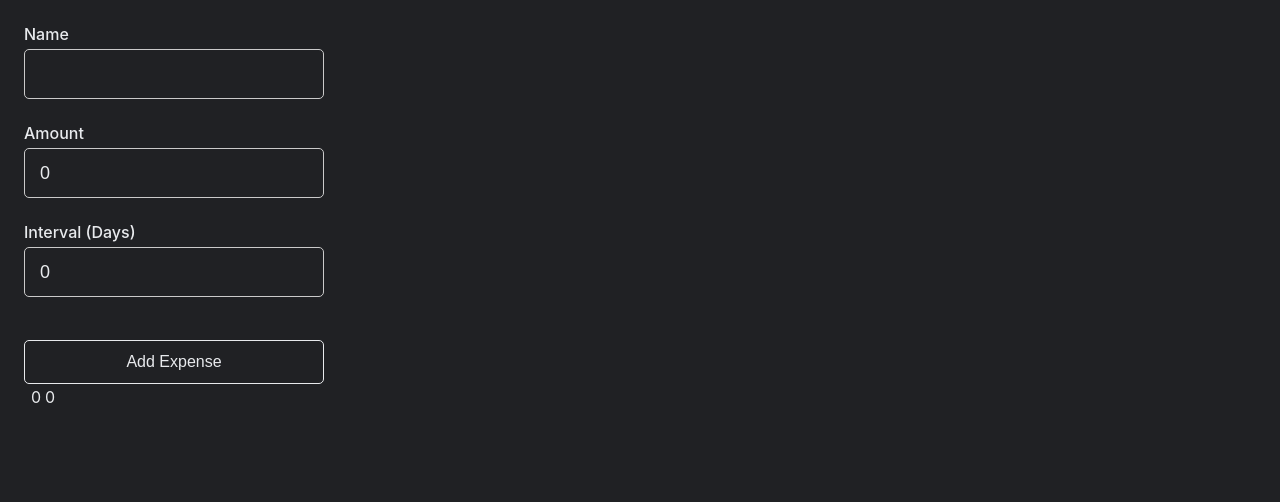
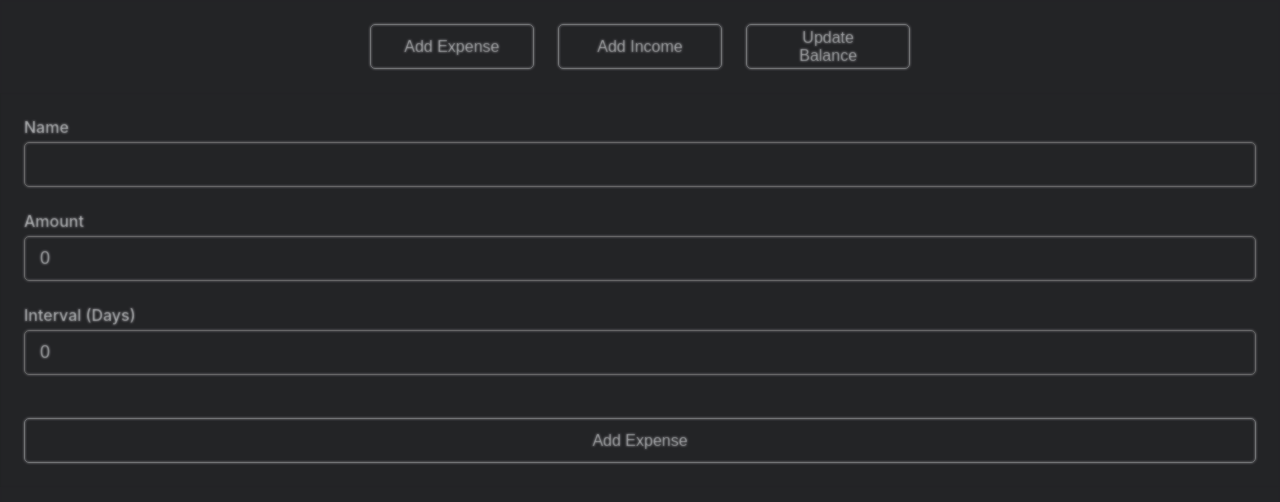
Before and after one commit to nathanaelmayne/budgeting, a React (Create React App) app in the folder Budgeting.Web/ClientApp/: page / in a window 1280 px wide. Both pictures are taken after a click on the button "Add Expense". Shown: the top 502 px of the page. Built offline with nearby package versions, Linux system fonts and the light colour scheme.

Commit message:
Added modal component

```diff
--- a/Budgeting.Web/ClientApp/public/index.html
+++ b/Budgeting.Web/ClientApp/public/index.html
@@ -1,43 +1,28 @@
 <!DOCTYPE html>
 <html lang="en">
-  <head>
-    <meta charset="utf-8" />
-    <link rel="icon" href="%PUBLIC_URL%/favicon.ico" />
-    <meta name="viewport" content="width=device-width, initial-scale=1" />
-    <meta name="theme-color" content="#000000" />
-    <meta
-      name="description"
-      content="Web site created using create-react-app"
-    />
-    <link rel="apple-touch-icon" href="%PUBLIC_URL%/logo192.png" />
-    <!--
-      manifest.json provides metadata used when your web app is installed on a
-      user's mobile device or desktop. See https://developers.google.com/web/fundamentals/web-app-manifest/
-    -->
-    <link rel="manifest" href="%PUBLIC_URL%/manifest.json" />
-    <!--
-      Notice the use of %PUBLIC_URL% in the tags above.
-      It will be replaced with the URL of the `public` folder during the build.
-      Only files inside the `public` folder can be referenced from the HTML.
 
-      Unlike "/favicon.ico" or "favicon.ico", "%PUBLIC_URL%/favicon.ico" will
-      work correctly both with client-side routing and a non-root public URL.
-      Learn how to configure a non-root public URL by running `npm run build`.
-    -->
-    <title>React App</title>
-  </head>
-  <body>
-    <noscript>You need to enable JavaScript to run this app.</noscript>
-    <div id="root"></div>
-    <!--
-      This HTML file is a template.
-      If you open it directly in the browser, you will see an empty page.
+<head>
+  <meta charset="utf-8" />
+  <link rel="icon"
+        href="%PUBLIC_URL%/favicon.ico" />
+  <meta name="viewport"
+        content="width=device-width, initial-scale=1" />
+  <meta name="theme-color"
+        content="#000000" />
+  <meta name="description"
+        content="Web site created using create-react-app" />
+  <link rel="apple-touch-icon"
+        href="%PUBLIC_URL%/logo192.png" />
+  <link rel="manifest"
+        href="%PUBLIC_URL%/manifest.json" />
+  <title>React App</title>
+</head>
 
-      You can add webfonts, meta tags, or analytics to this file.
-      The build step will place the bundled scripts into the <body> tag.
+<body>
+  <noscript>You need to enable JavaScript to run this app.</noscript>
+  <div id="root"></div>
+  <div id="backdrop-root"></div>
+  <div id="overlay-root"></div>
+</body>
 
-      To begin the development, run `npm start` or `yarn start`.
-      To create a production bundle, use `npm run build` or `yarn build`.
-    -->
-  </body>
 </html>
--- a/Budgeting.Web/ClientApp/src/App.scss
+++ b/Budgeting.Web/ClientApp/src/App.scss
@@ -1,7 +1,13 @@
 .App {
-  padding: 24px;
+  display: flex;
+  justify-content: center;
+
+  .main-container {
+    padding: 24px 0;
+    max-width: 1000px;
+    .actions {
+      display: flex;
+      gap: 24px;
+    }
+  }
 }
-
-.ExpenseForm {
-  width: 300px;
-}
--- a/Budgeting.Web/ClientApp/src/App.tsx
+++ b/Budgeting.Web/ClientApp/src/App.tsx
@@ -1,18 +1,37 @@
 import React from 'react';
 import './App.scss';
 import ExpenseForm from './components/expense-form/ExpenseForm';
+import Modal from './components/modal/Modal';
+import TextButton from './components/text-button/TextButton';
 import { Expense } from './models/expense.model';
 
 function App() {
+  const [showModal, setShowModal] = React.useState(false);
   const [expenses, setExpenses] = React.useState<Expense[]>([]);
 
   function handleAddExpense(expense: Expense) {
     setExpenses((prevState) => [...prevState, expense]);
+    setShowModal(false);
+  }
+
+  function openAddExpenseDialog() {
+    setShowModal(true);
   }
 
   return (
     <div className="App">
-      <ExpenseForm onAddExpense={(e) => handleAddExpense(e)} />
+      <div className="main-container">
+        <div className="actions">
+          <TextButton onClick={() => openAddExpenseDialog()}>
+            Add Expense
+          </TextButton>
+          <TextButton onClick={() => openAddExpenseDialog()}>
+            Add Income
+          </TextButton>
+          <TextButton onClick={() => openAddExpenseDialog()}>
+            Update Balance
+          </TextButton>
+        </div>
         <div className="historical-expenses">
           <table>
             <tbody>
@@ -27,6 +46,13 @@ function App() {
           </table>
         </div>
       </div>
+
+      {showModal && (
+        <Modal>
+          <ExpenseForm onAddExpense={(e) => handleAddExpense(e)} />
+        </Modal>
+      )}
+    </div>
   );
 }
 
--- a/Budgeting.Web/ClientApp/src/components/input-field/InputField.scss
+++ b/Budgeting.Web/ClientApp/src/components/input-field/InputField.scss
@@ -8,7 +8,7 @@
 
 input {
   width: 100%;
-  height: 50px;
+  height: 45px;
   border-radius: 5px;
   box-shadow: none;
   border: 1px solid #cacaca;
--- /dev/null
+++ b/Budgeting.Web/ClientApp/src/components/modal/Modal.scss
@@ -0,0 +1,22 @@
+.Modal {
+  box-shadow: inset 1px 1px 0 rgb(0 0 0 / 10%), inset 0 -1px 0 rgb(0 0 0 / 7%);
+  z-index: 4001;
+  padding: 24px;
+}
+
+.Backdrop {
+  position: fixed;
+  top: 0;
+  right: 0;
+  bottom: 0;
+  left: 0;
+  background-color: rgba(51, 51, 51, 0.3);
+  backdrop-filter: blur(1px);
+  opacity: 0.75;
+  transition: all 100ms cubic-bezier(0.4, 0, 0.2, 1);
+  transition-delay: 200ms;
+  display: flex;
+  align-items: center;
+  justify-content: center;
+  z-index: 4000;
+}
--- /dev/null
+++ b/Budgeting.Web/ClientApp/src/components/modal/Modal.tsx
@@ -0,0 +1,43 @@
+import React, { Component, ReactNode } from 'react';
+import ReactDOM from 'react-dom';
+import './Modal.scss';
+
+interface Props {
+  children: ReactNode;
+}
+
+class Modal extends Component<Props> {
+  modalRoot = document.getElementById('overlay-root') as HTMLElement;
+
+  backdropRoot = document.getElementById('backdrop-root') as HTMLElement;
+
+  modalElement: HTMLElement = document.createElement('div');
+
+  backdropElement: HTMLElement = document.createElement('div');
+
+  componentDidMount() {
+    this.modalRoot.appendChild(this.modalElement);
+    this.backdropRoot.appendChild(this.backdropElement);
+  }
+
+  componentWillUnmount() {
+    this.modalRoot.removeChild(this.modalElement);
+    this.backdropRoot.removeChild(this.backdropElement);
+  }
+
+  render() {
+    const { children } = this.props;
+    this.modalElement.className = 'Modal';
+    return (
+      <>
+        {ReactDOM.createPortal(
+          <div className="Backdrop" />,
+          this.backdropElement,
+        )}
+        {ReactDOM.createPortal(children, this.modalElement)}
+      </>
+    );
+  }
+}
+
+export default Modal;
--- a/Budgeting.Web/ClientApp/src/components/text-button/TextButton.scss
+++ b/Budgeting.Web/ClientApp/src/components/text-button/TextButton.scss
@@ -10,6 +10,7 @@
   cursor: pointer;
   background-color: transparent;
   color: rgb(232, 234, 237);
+  height: 45px;
 
   &:hover {
     border: 1px solid white;
--- a/Budgeting.Web/ClientApp/src/index.scss
+++ b/Budgeting.Web/ClientApp/src/index.scss
@@ -1,5 +1,6 @@
 * {
   box-sizing: border-box;
+  background-color: rgb(32, 33, 36);
 }
 
 body {
@@ -9,6 +10,5 @@ body {
     sans-serif;
   -webkit-font-smoothing: antialiased;
   -moz-osx-font-smoothing: grayscale;
-  background-color: rgb(32, 33, 36);
   color: rgb(232, 234, 237);
 }
```
Lines whose indentation alone changed are shown as unchanged.
